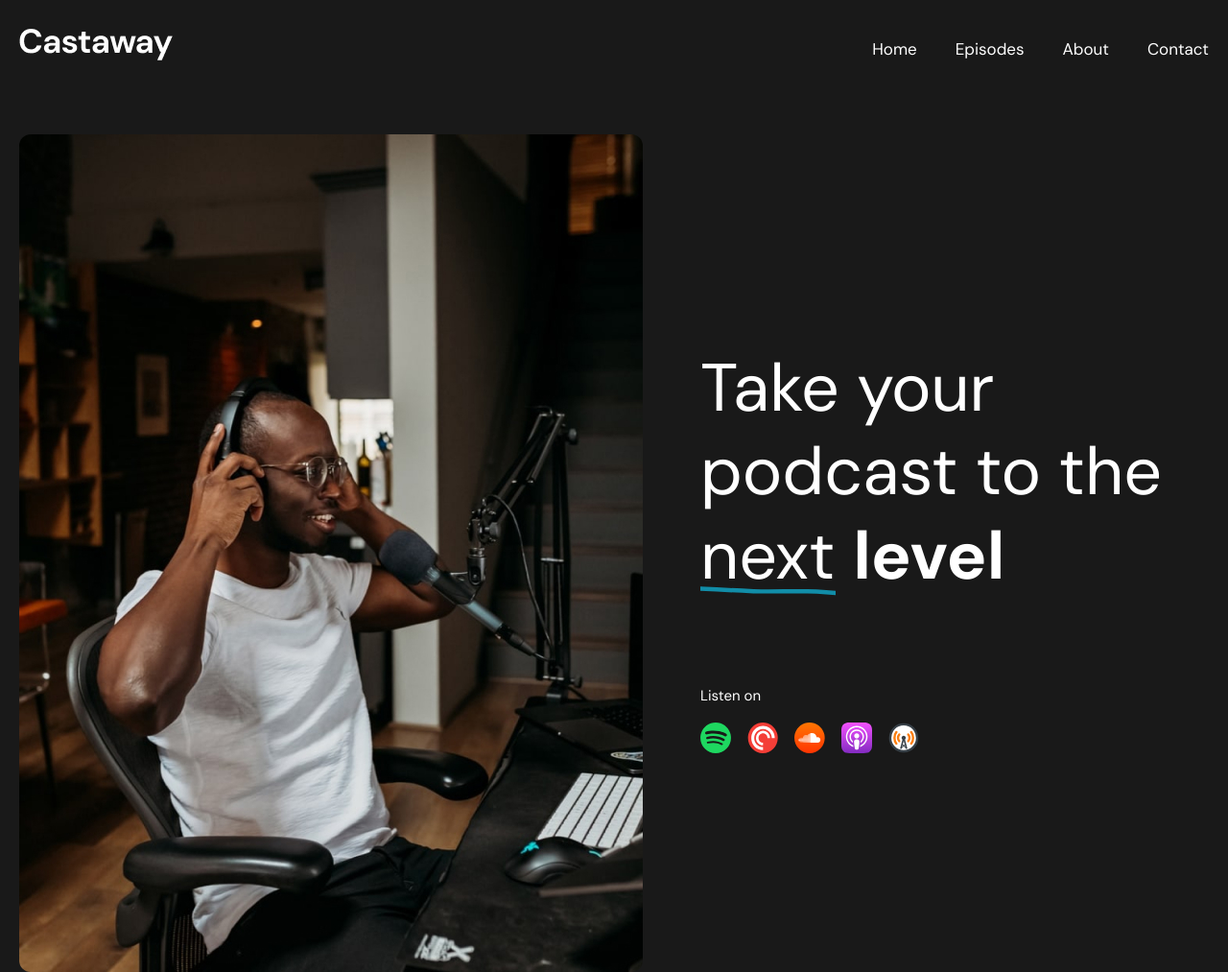
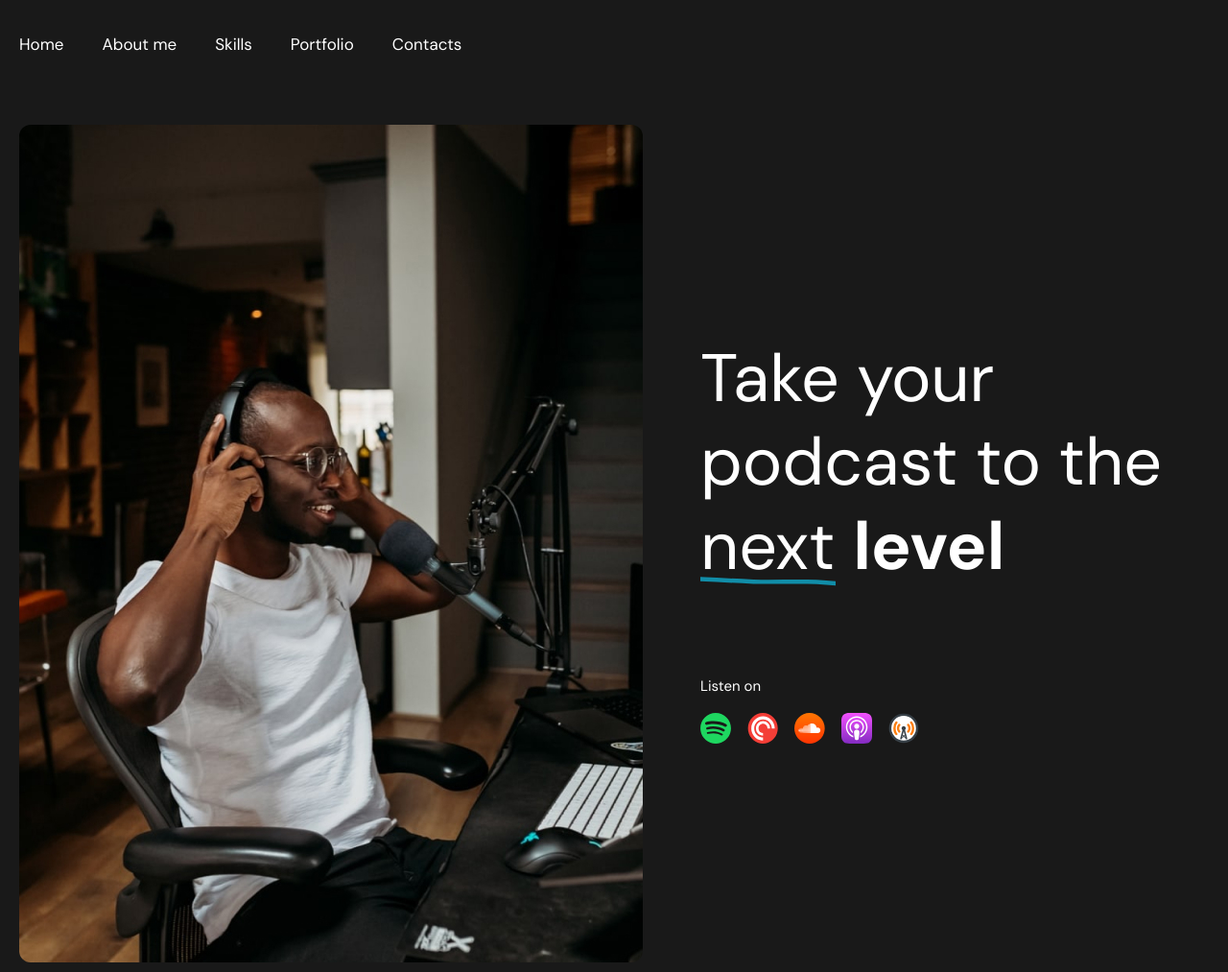
Before and after one commit to YakovSalman/Castaway, a plain HTML site: page index.html in a window 1280 px wide. Shown: the top 1013 px of the page at 96% size. Drawn offline with Linux system fonts and the light colour scheme.

Commit message:
Update index.html

```diff
--- a/index.html
+++ b/index.html
@@ -14,34 +14,32 @@
     <title>Сastaway</title>
 </head>
 <body id="body">
-<header class="header " id="header">
+<header class="header">
     <div class="container">
-        <div class="header__inner">
-             <div class="logo scroll-up">
-                <img  src="./assets/img/logo.png" alt="" >
-            </div>
         <nav class="nav" id="nav">
             <ul class="nav__list">
                 <li class="nav__item">
-                        <a class="nav__link scroll-up" href="#">Home</a>
+                    <a class="nav__link scrollUp"  href="#">Home</a>
                 </li>
                 <li class="nav__item">
-                        <a class="nav__link" href="#episodes">Episodes</a>
+                    <a class="nav__link" id="nav__link" href="#about">About me</a>
                 </li>
                 <li class="nav__item">
-                        <a class="nav__link" href="#about">About</a>
+                    <a class="nav__link" id="nav__link" href="#skills">Skills</a>
                 </li>
                 <li class="nav__item">
-                        <a class="nav__link" href="#contact">Contact</a>
+                    <a class="nav__link" id="nav__link" href="#portfolio">Portfolio</a>
+                </li>
+                <li class="nav__item">
+                    <a class="nav__link" id="nav__link" href="#contacts">Contacts</a>
                 </li>
             </ul>
+
         </nav>
-
-            <a class="menu" id="menu" href="#">
+        <div class="menu" id="menu">
             <span class="burger">menu</span>
             <span class="burger">menu</span>
             <span class="burger">menu</span>
-            </a>
         </div>
     </div>
 </header>
```
Lines whose indentation alone changed are shown as unchanged.
